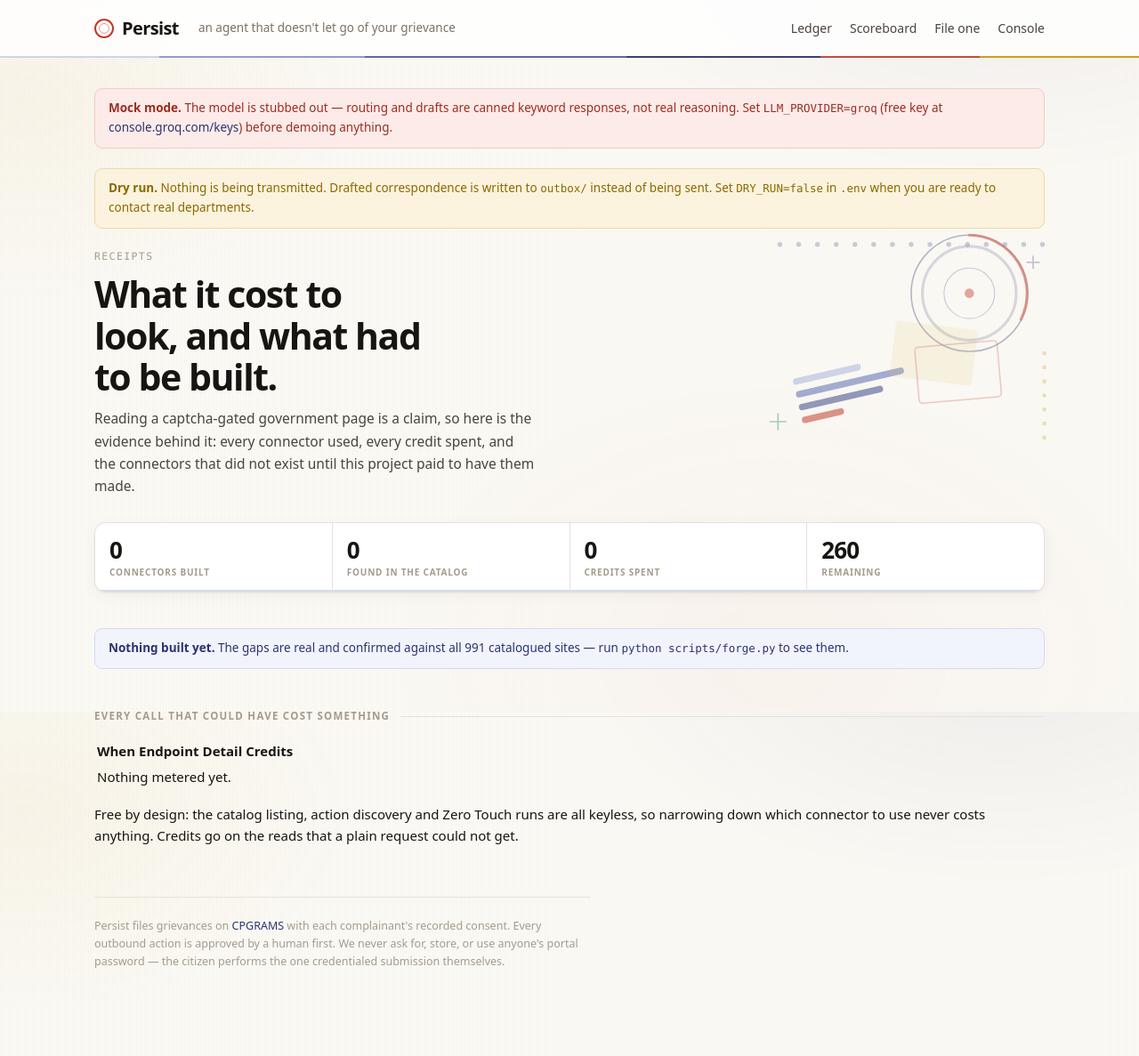
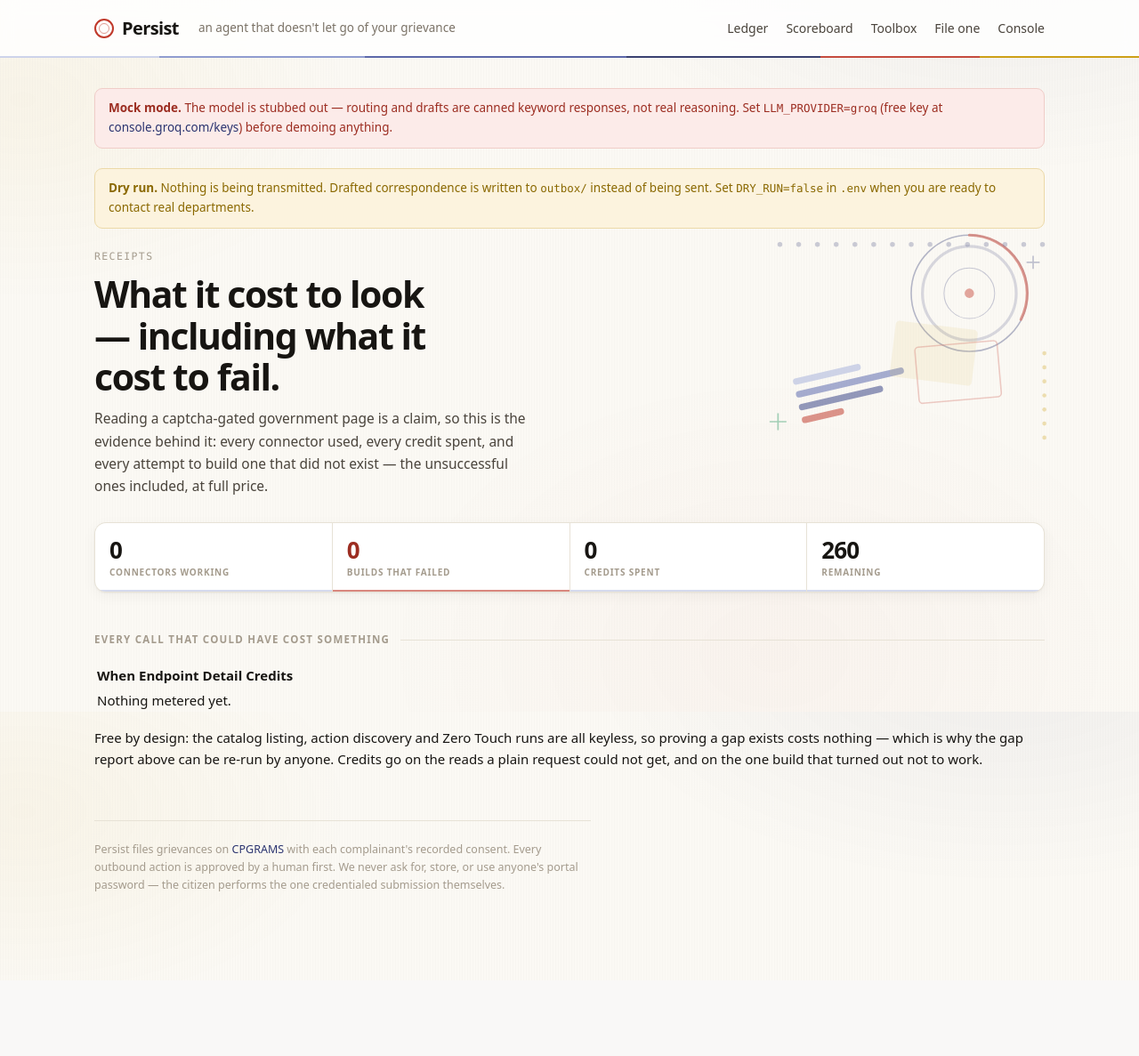
Before and after one commit to BlackBeanEagles/Anakin, a FastAPI app: page /toolbox in a window 1280 px wide. Shown: the whole page at 89% size. After the commit the page ends 1026 px from the top, so only its background shows below. Run offline with FastAPI, Linux system fonts and the light colour scheme; data that the repository does not hold is empty.

Commit message:
Present the forge as the measured result it is, not the one it was meant to be
The README and /toolbox both described a connector that works. One does not
exist, so both now describe what actually happened: a 200-credit build that
reported success, created a catalog entry, and published zero actions.

Two claims are kept apart deliberately, because only one of them survived.
The gap is real, free to prove, and reproducible by anyone - ask a catalog
of 991 sites how to check an Indian government grievance and it offers box
office charts. Filling that gap did not work, and the negative result is
written down at full detail: documented price 25, actual 200, refund none,
actions published zero. Anyone planning to build on that endpoint should
know before they spend rather than after.

/toolbox leads with failures rather than burying them - "connectors
working: 0" next to "builds that failed: 1" and the full 200-credit line
item. It is a receipts page; a receipts page that only shows the wins is an
advertisement.

app/wire.py stays, unused and tested. It is the finished path a connector
would be used through, and find_tool correctly finds nothing - which is the
honest state of the toolbox rather than a bug in it.

Also adds /toolbox to the nav, where it was previously reachable only by
typing the URL.

Co-Authored-By: Claude Opus 5 <noreply@anthropic.com>

```diff
--- a/app/templates/base.html
+++ b/app/templates/base.html
@@ -16,6 +16,7 @@
     <nav>
       <a href="/">Ledger</a>
       <a href="/scoreboard">Scoreboard</a>
+      <a href="/toolbox">Toolbox</a>
       <a href="/file">File one</a>
       <a href="/console">Console</a>
     </nav>
--- a/app/templates/toolbox.html
+++ b/app/templates/toolbox.html
@@ -5,62 +5,67 @@
 <section class="hero">
   {% include "_art.html" %}
   <div class="eyebrow">Receipts</div>
-  <h1>What it cost to look, and what had to be built.</h1>
+  <h1>What it cost to look — including what it cost to fail.</h1>
   <p>
-    Reading a captcha-gated government page is a claim, so here is the evidence behind it:
-    every connector used, every credit spent, and the connectors that did not exist
-    until this project paid to have them made.
+    Reading a captcha-gated government page is a claim, so this is the evidence behind it:
+    every connector used, every credit spent, and every attempt to build one that did not
+    exist — the unsuccessful ones included, at full price.
   </p>
 
   <div class="stats">
-    <div class="stat"><div class="n">{{ forged|length }}</div><div class="k">Connectors built</div></div>
-    <div class="stat"><div class="n">{{ found|length }}</div><div class="k">Found in the catalog</div></div>
+    <div class="stat"><div class="n">{{ forged|length }}</div><div class="k">Connectors working</div></div>
+    <div class="stat bad"><div class="n">{{ builds|selectattr('status','equalto','failed')|list|length }}</div><div class="k">Builds that failed</div></div>
     <div class="stat"><div class="n">{{ spent }}</div><div class="k">Credits spent</div></div>
     <div class="stat"><div class="n">{{ budget - spent }}</div><div class="k">Remaining</div></div>
   </div>
 </section>
 
+{% if builds %}
+<h2>Every attempt, including the ones that failed</h2>
+<p>
+  India's national grievance portal is not in Anakin's catalog of 991 sites — ask it how to
+  check a grievance and it offers box office charts. Building the missing connector was
+  meant to close that gap. It did not, and the measurement is more useful than the claim
+  would have been:
+</p>
+
+<table>
+  <tr><th>Site</th><th>Outcome</th><th>Why</th><th>Cost</th><th>What we do instead</th></tr>
+  {% for b in builds %}
+  <tr>
+    <td>{{ b.domain }}</td>
+    <td>{{ b.status }}{% if b.refunded %} · refunded{% endif %}</td>
+    <td>{{ b.code or '—' }}</td>
+    <td>{{ b.credits }} cr</td>
+    <td>{{ b.fallback or '—' }}</td>
+  </tr>
+  {% endfor %}
+</table>
+
+<div class="banner info">
+  <strong>What the pgportal build actually did.</strong> Anakin's documentation prices a
+  build at 25 credits. It charged <strong>200</strong> — two thirds of the free tier. It
+  then reported <code>status: success</code>, created the catalog entry
+  <em>"CPGRAMS PG Portal"</em>, and published <strong>zero actions</strong>. Nothing to
+  call, and no refund, because upstream does not consider that a failure.
+  <br><br>
+  Persist kept running, because it was built on the assumption that this might happen: an
+  actionless build is recorded as a failure whatever its status field says, and the site is
+  immediately re-read through the ordinary chain so the fallback is measured rather than
+  assumed.
+</div>
+{% endif %}
+
 {% if forged %}
-<h2>Built because nothing covered them</h2>
-<p>
-  India's national grievance portal is not in Anakin's catalog of 991 sites. Neither is
-  India Post consignment tracking. Each of these cost {{ build_cost }} credits once, and is
-  now public — every case here uses it free, and so can anyone else.
-</p>
+<h2>Connectors in use</h2>
 <table>
-  <tr><th>Connector</th><th>Site</th><th>Built</th><th>Useful</th></tr>
+  <tr><th>Connector</th><th>Site</th><th>Since</th><th>Useful</th></tr>
   {% for t in forged %}
   <tr>
     <td><code>{{ t.action_id }}</code></td>
     <td>{{ t.domain }}</td>
     <td>{{ t.first_seen[:10] }}</td>
     <td>{{ t.wins }}/{{ t.uses }}</td>
-  </tr>
-  {% endfor %}
-</table>
-{% else %}
-<div class="banner info">
-  <strong>Nothing built yet.</strong> The gaps are real and confirmed against all 991
-  catalogued sites — run <code>python scripts/forge.py</code> to see them.
-</div>
-{% endif %}
-
-{% if builds %}
-<h2>Every attempt, including the ones that failed</h2>
-<p>
-  A build that does not land is still evidence — about what this approach can reach and
-  what it cannot. Failures are refunded, and recorded here with what reading the site
-  fell back to, so the answer to "does it still work without the connector?" is a fact
-  rather than a hope.
-</p>
-<table>
-  <tr><th>Site</th><th>Outcome</th><th>Why</th><th>Fallback</th></tr>
-  {% for b in builds %}
-  <tr>
-    <td>{{ b.domain }}</td>
-    <td>{{ b.status }}{% if b.refunded %} (refunded){% endif %}</td>
-    <td>{{ b.code or '—' }}</td>
-    <td>{{ b.fallback or '—' }}</td>
   </tr>
   {% endfor %}
 </table>
@@ -83,8 +88,9 @@
 
 <p class="muted">
   Free by design: the catalog listing, action discovery and Zero Touch runs are all
-  keyless, so narrowing down which connector to use never costs anything. Credits go
-  on the reads that a plain request could not get.
+  keyless, so proving a gap exists costs nothing — which is why the gap report above can be
+  re-run by anyone. Credits go on the reads a plain request could not get, and on the one
+  build that turned out not to work.
 </p>
 
 {% endblock %}
```
Also changed, not shown: README.md, 2 other files.
